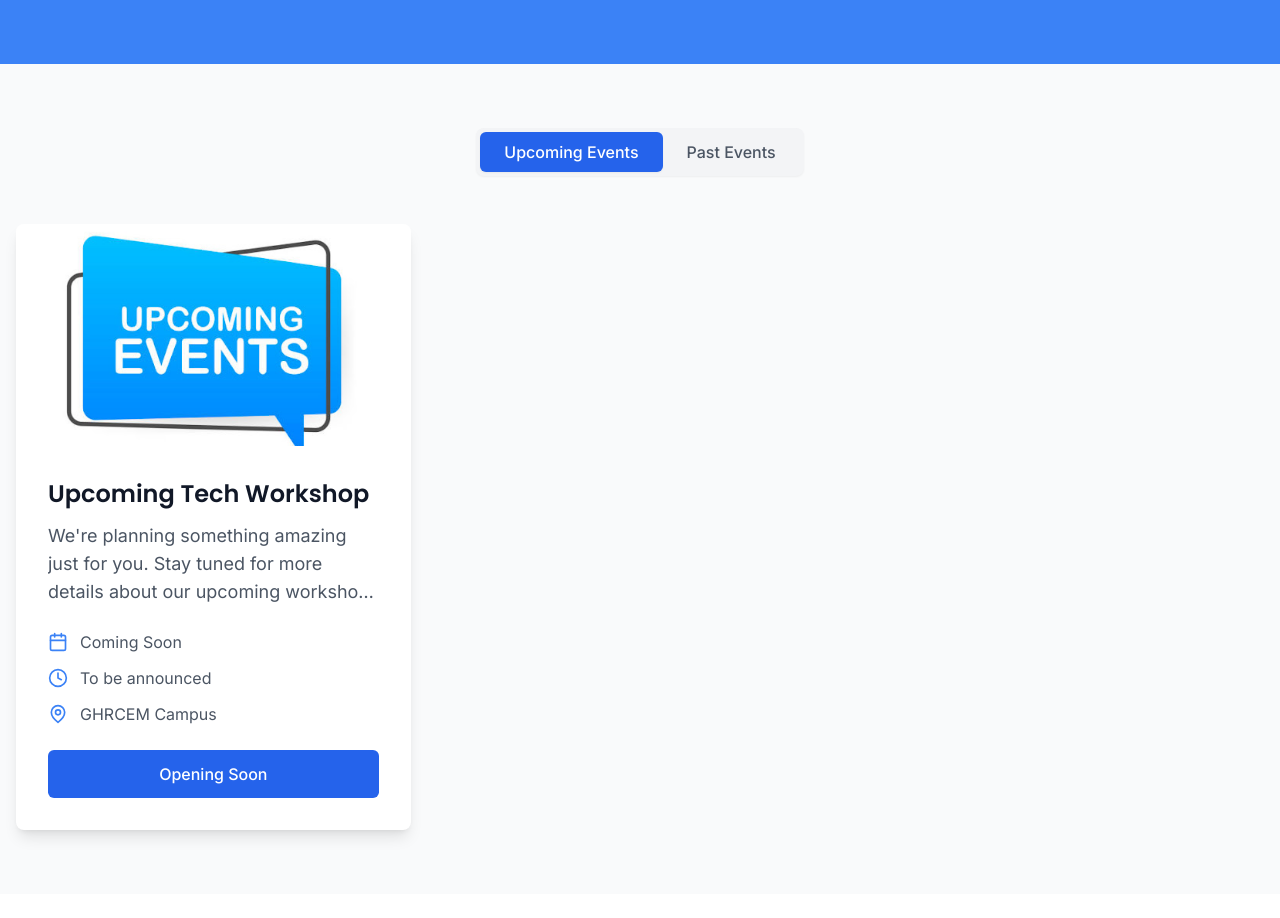
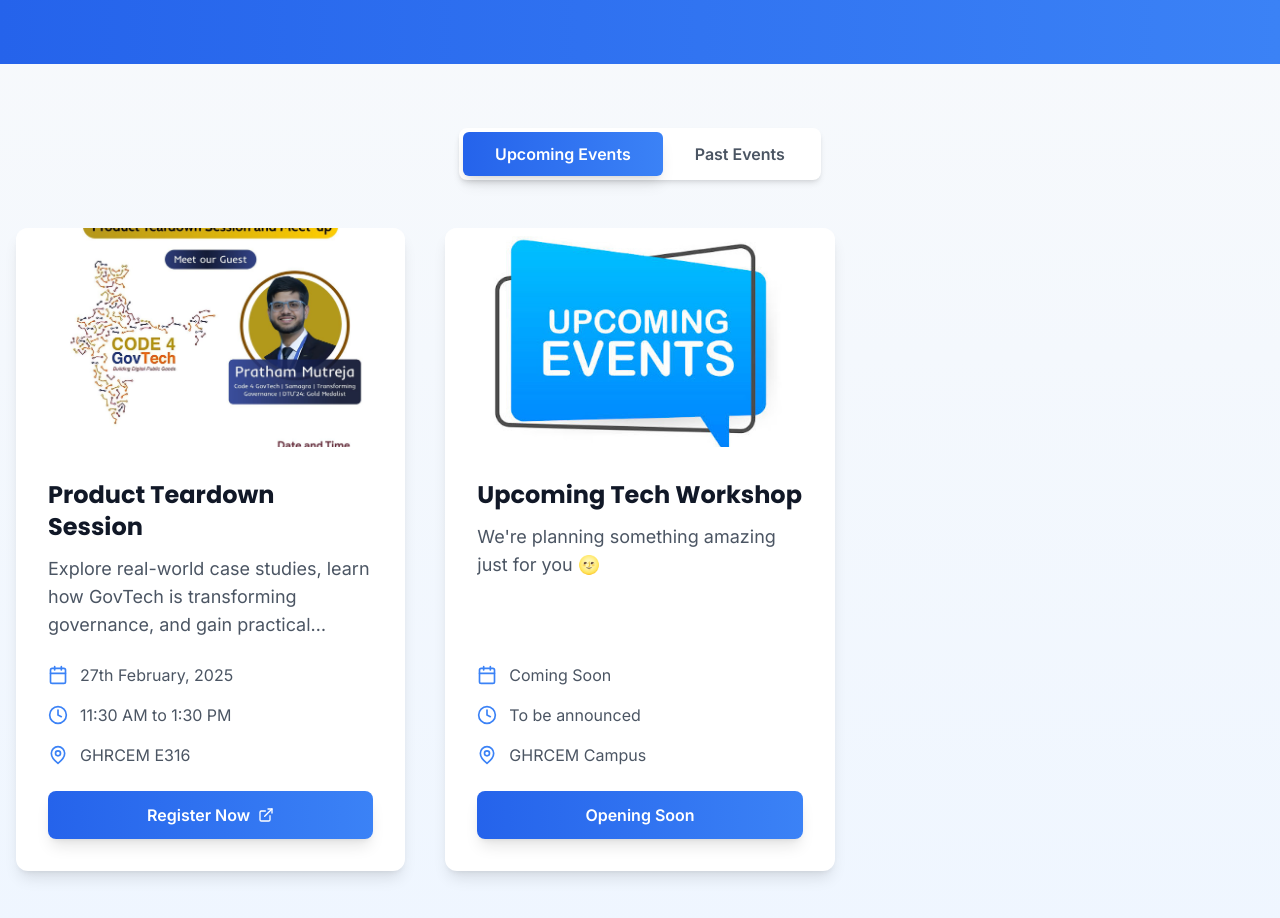
Before and after one commit to ayuxy027/gdg-hosted, a React (Vite) app: page /events in a window 1280 px wide. Shown: the part 224-1142 px from the top of the page. Before the commit the page ends 1118 px from the top, so only its background shows below. Built offline with nearby package versions, Linux system fonts and the light colour scheme.

Commit message:
Refined Upcoming Events Section

```diff
--- a/package.json
+++ b/package.json
@@ -4,7 +4,7 @@
   "version": "0.1.0",
   "type": "module",
   "scripts": {
-    "dev": "vite",
+    "dev": "vite --open",
     "build": "vite build",
     "lint": "eslint .",
     "preview": "vite preview",
@@ -22,8 +22,7 @@
     "react-icons": "^5.4.0",
     "react-router-dom": "^7.1.5",
     "react-swipeable": "^7.0.2",
-    "typescript-eslint": "^8.23.0",
-    "zustand": "^5.0.3"
+    "typescript-eslint": "^8.23.0"
   },
   "devDependencies": {
     "@types/node": "^20.11.16",
--- a/src/pages/About.tsx
+++ b/src/pages/About.tsx
@@ -4,12 +4,12 @@ import team from "../assets/webimg/team.jpg";
 
 const About = () => {
   return (
-    <div className="pt-16 min-h-screen bg-gray-50">
+    <div className="pt-16 min-h-screen bg-gradient-to-b from-gray-50 to-blue-50">
       {/* Hero Section */}
-      <section className="py-12 bg-blue-500 sm:py-16">
+      <section className="py-12 bg-gradient-to-r from-blue-600 to-blue-500 sm:py-16">
         <div className="container px-4 mx-auto max-w-7xl text-center text-white">
           <motion.h1
-            className="mb-3 text-3xl font-semibold tracking-tight sm:mb-4 sm:text-4xl md:text-5xl"
+            className="mb-3 text-3xl font-semibold tracking-tight text-transparent bg-clip-text bg-gradient-to-r from-white to-blue-100 sm:mb-4 sm:text-4xl md:text-5xl"
             initial={{ opacity: 0, y: -20 }}
             animate={{ opacity: 1, y: 0 }}
             transition={{ duration: 0.5 }}
@@ -17,7 +17,7 @@ const About = () => {
             About Google Developer Groups
           </motion.h1>
           <motion.p
-            className="mx-auto max-w-3xl text-lg font-medium text-blue-100 sm:text-xl md:text-2xl"
+            className="text-lg font-medium text-blue-100 sm:text-xl md:text-2xl"
             initial={{ opacity: 0, y: 20 }}
             animate={{ opacity: 1, y: 0 }}
             transition={{ duration: 0.5, delay: 0.2 }}
--- a/src/pages/Events.tsx
+++ b/src/pages/Events.tsx
@@ -1,9 +1,11 @@
 import { useState } from "react";
-import { Calendar, MapPin, Clock } from "lucide-react";
+import { Calendar, MapPin, Clock, ExternalLink } from "lucide-react";
+import { motion } from "framer-motion";
 
 import event1Image from "../assets/webimg/event1.avif";
 import event2Image from "../assets/webimg/event2.avif";
 import upcomingImage from "../assets/webimg/upcoming.jpg";
+import productEvent from "../assets/webimg/ProductEvent.jpeg";
 
 interface Event {
   id: number;
@@ -14,6 +16,7 @@ interface Event {
   image: string;
   description: string;
   status: "past" | "upcoming";
+  registrationLink?: string;
 }
 
 const Events = () => {
@@ -44,13 +47,25 @@ const Events = () => {
     },
     {
       id: 3,
+      title: "Product Teardown Session",
+      date: "27th February, 2025",
+      time: "11:30 AM to 1:30 PM",
+      location: "GHRCEM E316",
+      image: productEvent,
+      description:
+        "Explore real-world case studies, learn how GovTech is transforming governance, and gain practical insights to build better products.",
+      status: "upcoming",
+      registrationLink: "https://lu.ma/lzr38flh"
+    },
+    {
+      id: 4,
       title: "Upcoming Tech Workshop",
       date: "Coming Soon",
       time: "To be announced",
       location: "GHRCEM Campus",
       image: upcomingImage,
       description:
-        "We're planning something amazing just for you. Stay tuned for more details about our upcoming workshop focused on cutting-edge technologies.",
+        "We're planning something amazing just for you 🌝",
       status: "upcoming",
     },
   ];
@@ -64,16 +79,26 @@ const Events = () => {
   };
 
   return (
-    <div className="pt-16 min-h-screen bg-gray-50">
+    <div className="pt-16 min-h-screen bg-gradient-to-b from-gray-50 to-blue-50">
       {/* Hero Section */}
-      <section className="py-12 bg-blue-500 sm:py-16">
+      <section className="py-12 bg-gradient-to-r from-blue-600 to-blue-500 sm:py-16">
         <div className="container px-4 mx-auto max-w-7xl text-center text-white">
-          <h1 className="mb-3 text-3xl font-semibold tracking-tight sm:mb-4 sm:text-4xl md:text-5xl">
+          <motion.h1
+            className="mb-3 text-3xl font-semibold tracking-tight text-transparent bg-clip-text bg-gradient-to-r from-white to-blue-100 sm:mb-4 sm:text-4xl md:text-5xl"
+            initial={{ opacity: 0, y: -20 }}
+            animate={{ opacity: 1, y: 0 }}
+            transition={{ duration: 0.5 }}
+          >
             GDG GHRCEM Events
-          </h1>
-          <p className="text-lg font-medium text-blue-100 sm:text-xl md:text-2xl">
+          </motion.h1>
+          <motion.p
+            className="text-lg font-medium text-blue-100 sm:text-xl md:text-2xl"
+            initial={{ opacity: 0, y: 20 }}
+            animate={{ opacity: 1, y: 0 }}
+            transition={{ duration: 0.5, delay: 0.2 }}
+          >
             Join us for exciting tech events, workshops, and meetups!
-          </p>
+          </motion.p>
         </div>
       </section>
 
@@ -81,72 +106,94 @@ const Events = () => {
       <section className="py-8 sm:py-12 md:py-16">
         <div className="container px-4 mx-auto max-w-7xl">
           {/* Tab Toggle */}
-          <div className="flex justify-center mb-8 sm:mb-12">
-            <div className="inline-flex p-1 bg-gray-100 rounded-lg shadow-sm">
+          <motion.div
+            className="flex justify-center mb-8 sm:mb-12"
+            initial={{ opacity: 0, y: 20 }}
+            animate={{ opacity: 1, y: 0 }}
+            transition={{ duration: 0.5, delay: 0.3 }}
+          >
+            <div className="inline-flex p-1 bg-white rounded-lg shadow-md">
               {["upcoming", "past"].map((tab) => (
                 <button
                   key={tab}
                   onClick={() => setActiveTab(tab as "upcoming" | "past")}
-                  className={`px-4 sm:px-6 py-2 text-sm sm:text-base font-medium rounded-md transition-all duration-200
+                  className={`px-6 sm:px-8 py-2.5 text-sm sm:text-base font-semibold rounded-md transition-all duration-300
                     ${activeTab === tab
-                      ? "bg-blue-600 text-white shadow-sm"
-                      : "text-gray-600 hover:text-gray-900"
+                      ? "bg-gradient-to-r from-blue-600 to-blue-500 text-white shadow-lg"
+                      : "text-gray-600 hover:text-gray-900 hover:bg-gray-50"
                     }`}
                 >
                   {tab.charAt(0).toUpperCase() + tab.slice(1)} Events
                 </button>
               ))}
             </div>
-          </div>
+          </motion.div>
 
           {/* Events Grid */}
-          <div className="grid gap-6 sm:gap-8 md:grid-cols-2 lg:grid-cols-3">
+          <motion.div
+            className="grid gap-8 sm:gap-10 md:grid-cols-2 lg:grid-cols-3"
+            initial={{ opacity: 0, y: 20 }}
+            animate={{ opacity: 1, y: 0 }}
+            transition={{ duration: 0.5, delay: 0.4 }}
+          >
             {filteredEvents.length > 0 ? (
               filteredEvents.map((event) => (
                 <div
                   key={event.id}
-                  className="flex overflow-hidden flex-col h-full bg-white rounded-lg shadow-lg transition-transform duration-300 hover:-translate-y-1 hover:shadow-xl"
+                  className="flex overflow-hidden flex-col h-full bg-white rounded-xl shadow-lg transition-all duration-300 hover:-translate-y-2 hover:shadow-2xl group"
                 >
-                  <div className="relative aspect-[16/9]">
+                  <div className="relative aspect-[16/9] overflow-hidden">
                     <img
                       src={event.image}
                       alt={event.title}
-                      className="object-cover absolute inset-0 w-full h-full transition-transform duration-300 hover:scale-105"
+                      className="object-cover absolute inset-0 w-full h-full transition-transform duration-500 group-hover:scale-110"
                       onError={handleImageError}
                     />
+                    <div className="absolute inset-0 bg-gradient-to-t to-transparent opacity-0 transition-opacity duration-300 from-black/50 group-hover:opacity-100" />
                   </div>
                   <div className="flex flex-col flex-grow p-6 sm:p-8">
-                    <h3 className="mb-3 text-xl font-semibold text-gray-900 sm:text-2xl line-clamp-2">
+                    <h3 className="mb-3 text-xl font-bold text-gray-900 transition-colors duration-300 sm:text-2xl line-clamp-2 group-hover:text-blue-600">
                       {event.title}
                     </h3>
                     <p className="flex-grow mb-6 text-base text-gray-600 sm:text-lg line-clamp-3">
                       {event.description}
                     </p>
-                    <div className="space-y-3">
-                      <div className="flex items-center text-sm text-gray-600 sm:text-base">
-                        <Calendar className="mr-3 w-5 h-5 text-blue-500 shrink-0" />
+                    <div className="space-y-4">
+                      <div className="flex items-center text-sm text-gray-600 transition-colors duration-300 sm:text-base group-hover:text-blue-500">
+                        <Calendar className="mr-3 w-5 h-5 text-blue-500" />
                         <span className="truncate">{event.date}</span>
                       </div>
-                      <div className="flex items-center text-sm text-gray-600 sm:text-base">
-                        <Clock className="mr-3 w-5 h-5 text-blue-500 shrink-0" />
+                      <div className="flex items-center text-sm text-gray-600 transition-colors duration-300 sm:text-base group-hover:text-blue-500">
+                        <Clock className="mr-3 w-5 h-5 text-blue-500" />
                         <span className="truncate">{event.time}</span>
                       </div>
-                      <div className="flex items-center text-sm text-gray-600 sm:text-base">
-                        <MapPin className="mr-3 w-5 h-5 text-blue-500 shrink-0" />
+                      <div className="flex items-center text-sm text-gray-600 transition-colors duration-300 sm:text-base group-hover:text-blue-500">
+                        <MapPin className="mr-3 w-5 h-5 text-blue-500" />
                         <span className="truncate">{event.location}</span>
                       </div>
                     </div>
+                    {event.id === 3 && event.status === "upcoming" ? (
+                      <a
+                        href="https://lu.ma/lzr38flh"
+                        target="_blank"
+                        rel="noopener noreferrer"
+                        className="flex gap-2 justify-center items-center px-6 py-3 mt-6 w-full text-base font-semibold text-white bg-gradient-to-r from-blue-600 to-blue-500 rounded-lg shadow-lg transition-all duration-300 hover:from-blue-700 hover:to-blue-600 focus:outline-none focus:ring-2 focus:ring-blue-500 focus:ring-offset-2"
+                      >
+                        Register Now <ExternalLink className="w-4 h-4" />
+                      </a>
+                    ) : (
                       <button
-                      className={`mt-6 w-full py-2.5 sm:py-3 px-4 sm:px-6 text-sm sm:text-base font-medium rounded-md transition-all duration-300
+                        className={`mt-6 w-full py-3 px-6 text-base font-semibold rounded-lg transition-all duration-300
                           focus:outline-none focus:ring-2 focus:ring-blue-500 focus:ring-offset-2
                           ${event.status === "upcoming"
-                          ? "bg-blue-600 text-white hover:bg-blue-700"
+                            ? "bg-gradient-to-r from-blue-600 to-blue-500 text-white hover:from-blue-700 hover:to-blue-600 shadow-lg"
                             : "bg-gray-100 text-gray-500 cursor-not-allowed"
                           }`}
                         disabled={event.status === "past"}
                       >
                         {event.status === "upcoming" ? "Opening Soon" : "Event Ended"}
                       </button>
+                    )}
                   </div>
                 </div>
               ))
@@ -157,7 +204,7 @@ const Events = () => {
                 </p>
               </div>
             )}
-          </div>
+          </motion.div>
         </div>
       </section>
     </div>
```
Also changed, not shown: src/pages/Gallery.tsx (+23 -8 lines), src/assets/webimg/ProductEvent.jpeg (added), 1 other file (tests, documents, lock files or other folders). Lines whose indentation alone changed are shown as unchanged.
